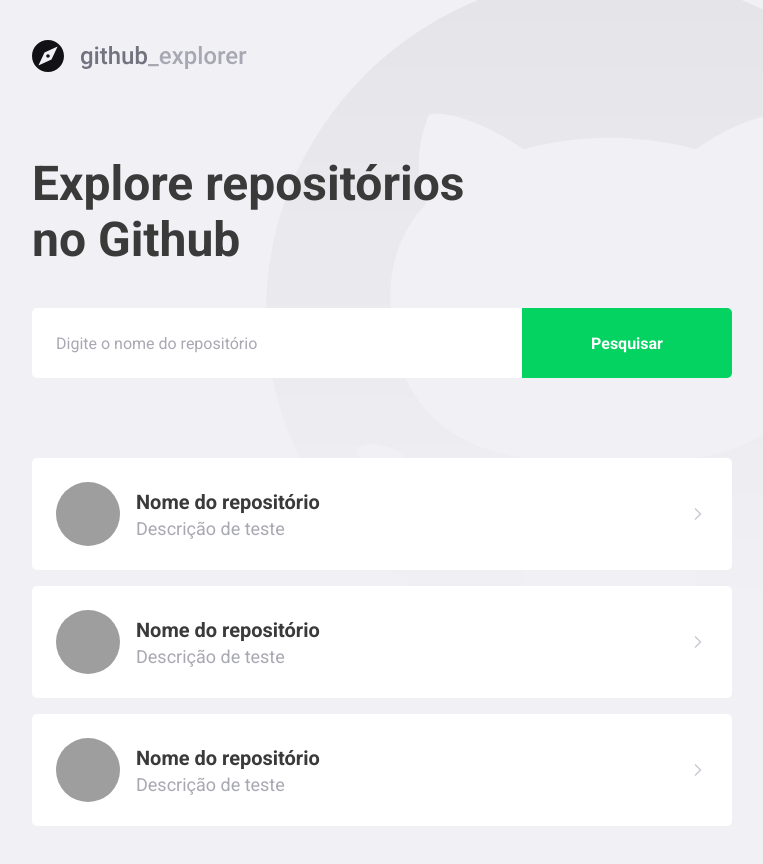
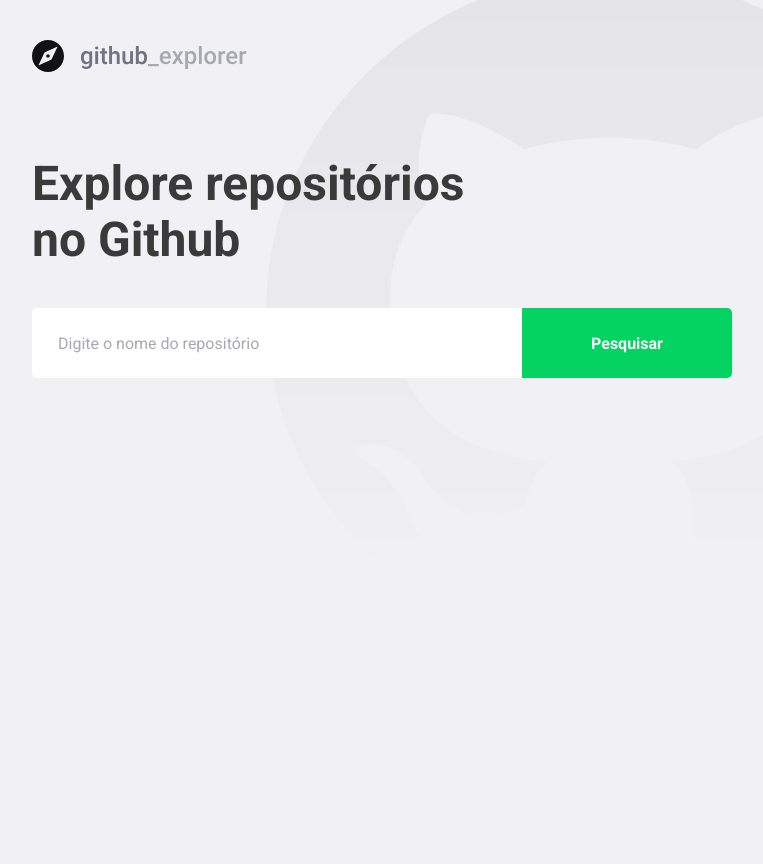
Before and after one commit to cleversonffaria/Github-Explorer, a React (Create React App) app: page / in a window 1280 px wide. Shown: the whole page, without its empty margins (148-911 px from the left). After the commit the page ends 800 px from the top, so only its background shows below. Built offline with nearby package versions, Linux system fonts and the light colour scheme; grey boxes are pictures that could not be loaded.

Commit message:
Salvando no localstorage

```diff
--- a/package.json
+++ b/package.json
@@ -10,6 +10,7 @@
     "@types/node": "^12.0.0",
     "@types/react": "^17.0.0",
     "@types/react-dom": "^17.0.0",
+    "axios": "^0.21.1",
     "polished": "^4.1.2",
     "react": "^17.0.2",
     "react-dom": "^17.0.2",
--- a/src/pages/Dashboard/index.tsx
+++ b/src/pages/Dashboard/index.tsx
@@ -1,55 +1,91 @@
-import React from 'react';
+import React, { FormEvent, useEffect, useState } from 'react';
 import { FiChevronRight } from 'react-icons/fi';
+import api from '../../services/api';
 
 import logo from '../../assets/images/logo.svg';
 
-import { Title, Form, Repositories } from './styles';
+import { Title, Form, Repositories, Error } from './styles';
+
+interface Repository {
+  full_name: string;
+  description: string;
+  owner: {
+    login: string;
+    avatar_url: string;
+  };
+}
 
 const Dashboard: React.FC = () => {
+  const [newRepo, setNewRepo] = useState('');
+  const [inputError, setInputError] = useState('');
+  const [repositories, setRepositories] = useState<Repository[]>(() => {
+    const storageRepositories = localStorage.getItem(
+      '@GithubExplorer:repositories',
+    );
+    if (storageRepositories) {
+      return JSON.parse(storageRepositories);
+    }
+    return [];
+  });
+
+  useEffect(() => {
+    localStorage.setItem(
+      '@GithubExplorer:repositories',
+      JSON.stringify(repositories),
+    );
+  }, [repositories]);
+
+  async function handleAddRepository(event: FormEvent) {
+    event.preventDefault();
+    if (!newRepo) {
+      setInputError('Digite o auto/nome do repositório');
+      return;
+    }
+
+    try {
+      const response = await api.get<Repository>(`repos/${newRepo}`);
+
+      const repository = response.data;
+
+      setRepositories([...repositories, repository]);
+      setNewRepo('');
+      setInputError('');
+    } catch (error) {
+      setInputError('Erro na busca por esse repositório');
+    }
+  }
+
   return (
     <>
       <img src={logo} alt="Github Explorer" />
       <Title>Explore repositórios no Github</Title>
 
-      <Form>
-        <input type="text" placeholder="Digite o nome do repositório" />
+      <Form hasError={!!inputError} onSubmit={handleAddRepository}>
+        <input
+          type="text"
+          value={newRepo}
+          placeholder="Digite o nome do repositório"
+          onChange={(e) => setNewRepo(e.target.value)}
+        />
         <button type="submit">Pesquisar</button>
       </Form>
 
+      {inputError && <Error>{inputError}</Error>}
+
       <Repositories>
-        <a href="teste">
+        {repositories.map((repository) => (
+          <a href="teste" key={repository.full_name}>
             <img
-            src="https://avatars.githubusercontent.com/u/34727083?v=4"
-            alt="Cleverson Fernandes"
+              src={repository.owner.avatar_url}
+              alt={repository.owner.login}
             />
             <div>
-            <strong>Nome do repositório</strong>
-            <p>Descrição de teste</p>
+              <strong>{repository.full_name}</strong>
+              <p>{repository.description}</p>
             </div>
             <FiChevronRight size={20} />
           </a>
-        <a href="teste">
-          <img
-            src="https://avatars.githubusercontent.com/u/34727083?v=4"
-            alt="Cleverson Fernandes"
-          />
-          <div>
-            <strong>Nome do repositório</strong>
-            <p>Descrição de teste</p>
-          </div>
-          <FiChevronRight size={20} />
-        </a>
-        <a href="teste">
-          <img
-            src="https://avatars.githubusercontent.com/u/34727083?v=4"
-            alt="Cleverson Fernandes"
-          />
-          <div>
-            <strong>Nome do repositório</strong>
-            <p>Descrição de teste</p>
-          </div>
-          <FiChevronRight size={20} />
-        </a>
+        ))}
       </Repositories>
     </>
   );
--- a/src/pages/Dashboard/styles.ts
+++ b/src/pages/Dashboard/styles.ts
@@ -1,6 +1,9 @@
-import styled from 'styled-components';
+import styled, { css } from 'styled-components';
+import { shade } from 'polished';
 
-import { shade } from 'polished';
+interface FormProps {
+  hasError: boolean;
+}
 
 export const Title = styled.h1`
   font-size: 48px;
@@ -11,7 +14,7 @@
   margin-top: 80px;
 `;
 
-export const Form = styled.form`
+export const Form = styled.form<FormProps>`
   margin-top: 40px;
   max-width: 700px;
 
@@ -24,6 +27,14 @@
     border: 0;
     border-radius: 5px 0 0 5px;
     color: ${({ theme }) => theme.fontDark};
+    border: 2px solid #fff;
+    border-right: none;
+
+    ${({ hasError }) =>
+      hasError &&
+      css`
+        border-color: #c53030;
+      `}
 
     &::placeholder {
       color: #a8a8b3;
@@ -55,7 +66,6 @@
     border-radius: 5px;
     width: 100%;
     padding: 24px;
-    display: block;
     text-decoration: none;
 
     display: flex;
@@ -77,6 +87,7 @@
     }
 
     div {
+      flex: 1;
       margin-left: 16px;
 
       strong {
@@ -97,3 +108,9 @@
     }
   }
 `;
+
+export const Error = styled.span`
+  display: block;
+  color: #c53030;
+  margin-top: 8px;
+`;
--- /dev/null
+++ b/src/services/api.ts
@@ -0,0 +1,7 @@
+import axios from 'axios';
+
+const api = axios.create({
+  baseURL: 'https://api.github.com',
+});
+
+export default api;
```
Also changed, not shown: .eslintrc.json, 1 other file (tests, documents, lock files or other folders). Lines whose indentation alone changed are shown as unchanged.
